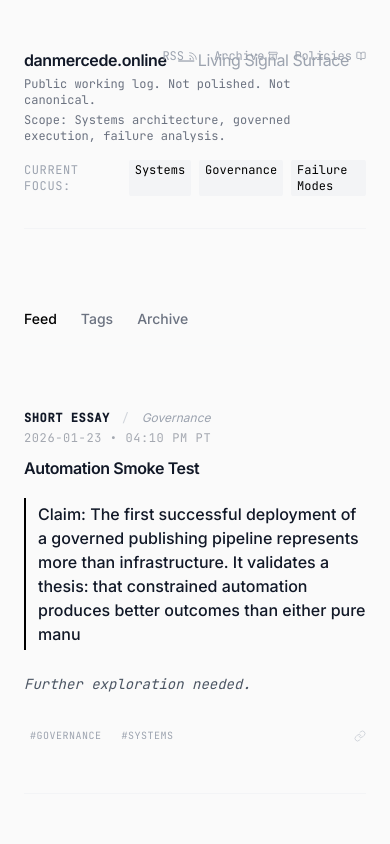
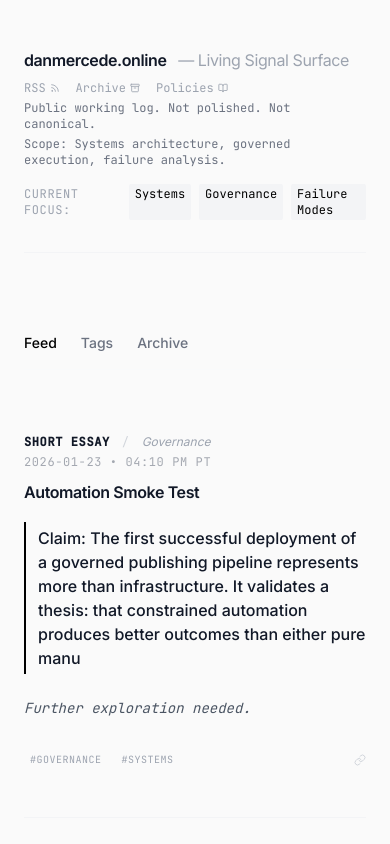
Before and after one commit to OrionArchitekton/danmercede.online, a React (Vite) app: page / in a window 390 px wide. Shown: the top 844 px of the page. Built offline with nearby package versions, Linux system fonts and the light colour scheme.

Commit message:
fix: sort by full datetime (not just date) + responsive header for mobile

```diff
--- a/App.tsx
+++ b/App.tsx
@@ -3,9 +3,24 @@ import { ENTRIES as LEGACY_ENTRIES } from './constants';
 import { ENTRIES as GENERATED_ENTRIES } from './constants.generated';
 import { Tag, EntryType } from './types';
 
-// Merge generated entries with legacy entries, sorted newest first
+// Parse timestamp like "04:10 PM PT" to comparable value
+const parseFullDateTime = (date: string, timestamp: string): number => {
+  const match = timestamp.match(/(\d{1,2}):(\d{2})\s*(AM|PM)/i);
+  if (!match) return new Date(date).getTime();
+
+  let hours = parseInt(match[1]);
+  const minutes = parseInt(match[2]);
+  const isPM = match[3].toUpperCase() === 'PM';
+
+  if (isPM && hours !== 12) hours += 12;
+  if (!isPM && hours === 12) hours = 0;
+
+  return new Date(`${date}T${hours.toString().padStart(2, '0')}:${minutes.toString().padStart(2, '0')}:00`).getTime();
+};
+
+// Merge generated entries with legacy entries, sorted newest first (by date AND time)
 const ENTRIES = [...GENERATED_ENTRIES, ...LEGACY_ENTRIES].sort((a, b) =>
-  new Date(b.date).getTime() - new Date(a.date).getTime()
+  parseFullDateTime(b.date, b.timestamp) - parseFullDateTime(a.date, a.timestamp)
 );
 import EntryCard from './components/EntryCard';
 import { ExternalLink, Rss, Archive as ArchiveIcon, BookOpen, X } from 'lucide-react';
@@ -40,9 +55,14 @@ const App: React.FC = () => {
     <div className="min-h-screen flex flex-col max-w-3xl mx-auto px-6 py-12 selection:bg-black selection:text-white">
 
       {/* 1. Header Hardening (Fixed lines) */}
-      <header className="mb-20 pb-8 border-b border-gray-100 relative">
-        {/* Micro-links Top Right */}
-        <div className="absolute top-0 right-0 flex items-center gap-4 text-xs font-mono text-gray-400">
+      <header className="mb-20 pb-8 border-b border-gray-100">
+        {/* Line 1: Identity + Micro-links (responsive) */}
+        <div className="flex flex-col sm:flex-row sm:items-center sm:justify-between gap-2 mb-1">
+          <div className="text-base font-bold tracking-tight text-gray-900">
+            danmercede.online <span className="text-gray-400 font-normal ml-2">— Living Signal Surface</span>
+          </div>
+          {/* Micro-links - below on mobile, inline on desktop */}
+          <div className="flex items-center gap-4 text-xs font-mono text-gray-400">
               <a href="/rss" className="hover:text-black transition-colors flex items-center gap-1">
                   RSS <Rss size={10} />
               </a>
@@ -53,10 +73,6 @@ const App: React.FC = () => {
                   Policies <BookOpen size={10} />
               </a>
           </div>
-
-        {/* Line 1: Identity */}
-        <div className="text-base font-bold tracking-tight text-gray-900 mb-1">
-          danmercede.online <span className="text-gray-400 font-normal ml-2">— Living Signal Surface</span>
         </div>
 
         {/* Line 2: Disclaimer */}
```
Lines whose indentation alone changed are shown as unchanged.
